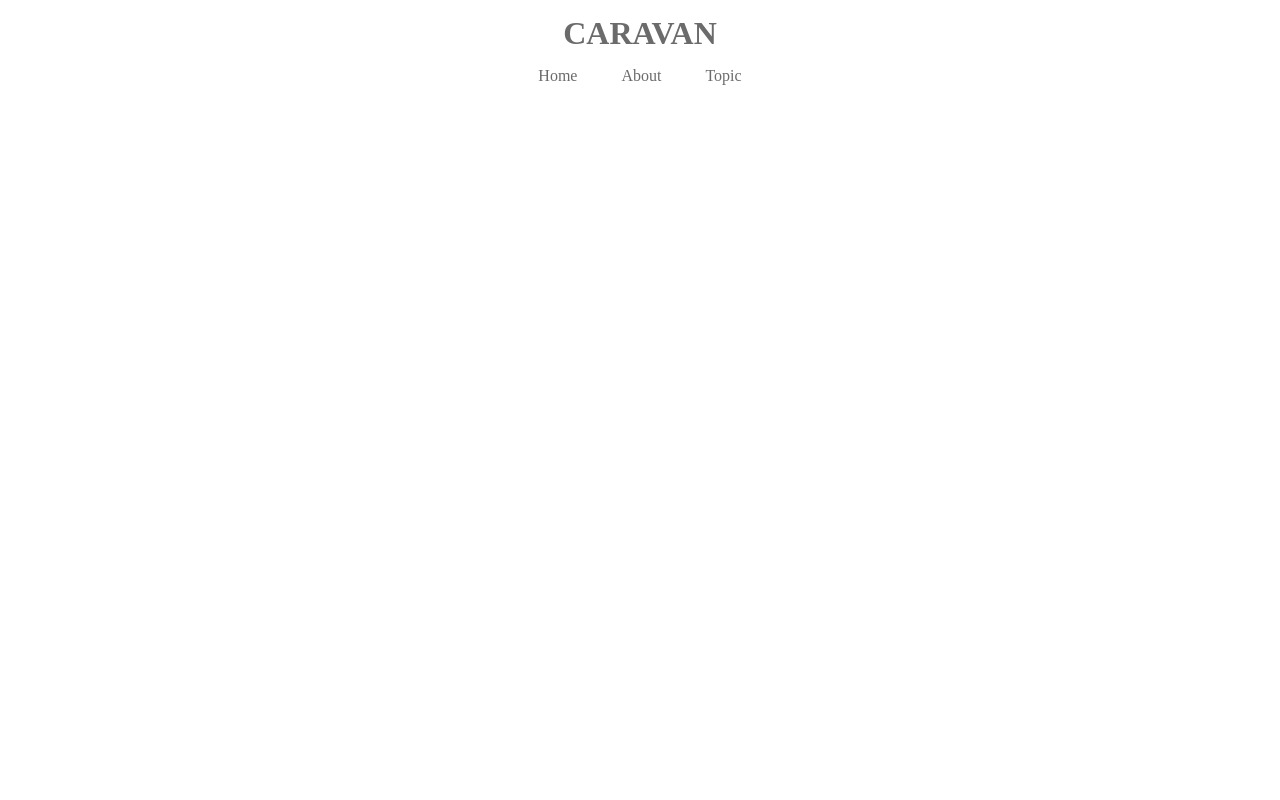
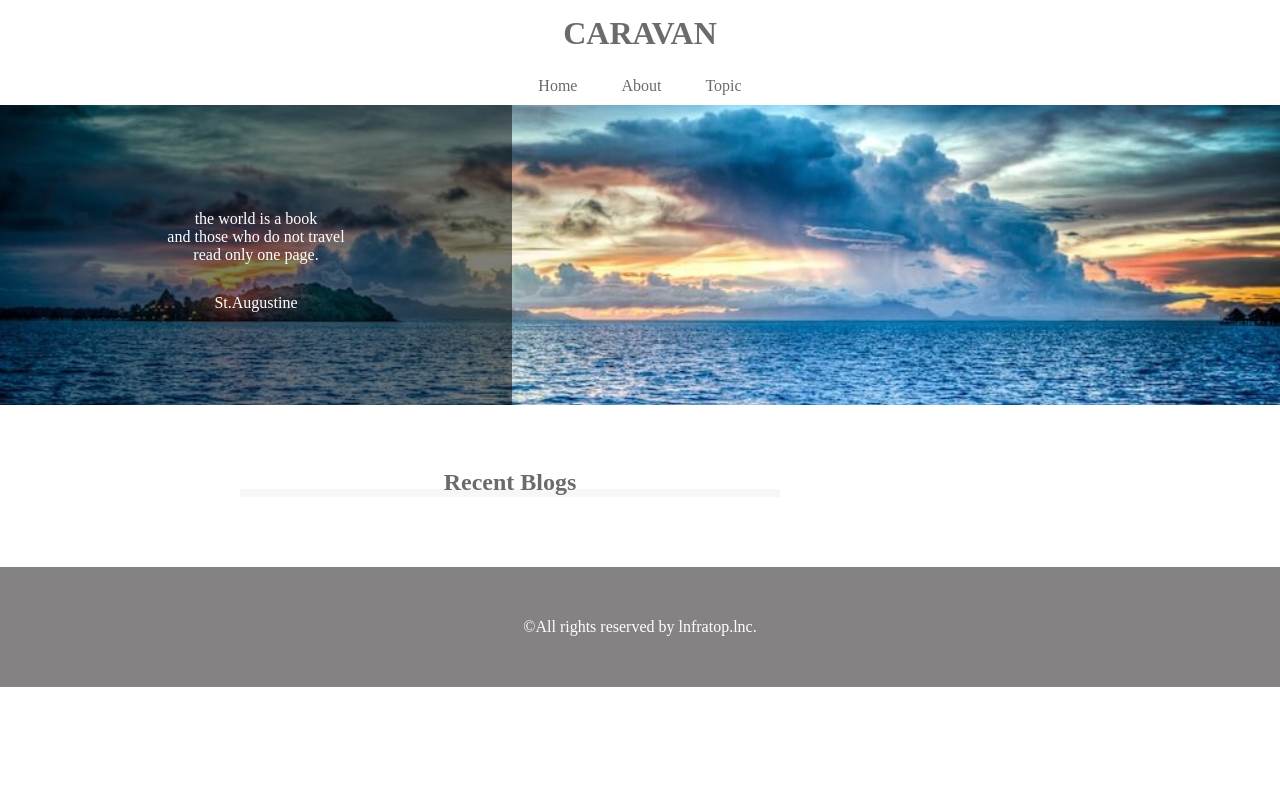
Before and after one commit to oreki3636/caravan, a plain HTML site: page index.html in a window 1280 px wide. Shown: the top 800 px of the page. Drawn offline with Linux system fonts and the light colour scheme.

Commit message:
[Finish]1-6

```diff
--- a/index.html
+++ b/index.html
@@ -27,14 +27,25 @@
       </nav>
 
      <div class="main-visual">
-       <div class="main-visual-content"></div>
+       <div class="main-visual-content">
+       <p class="main-visual-text">
+         the world is a book <br />
+         and those who do not travel <br />
+         read only one page.
+       </p>
+       <p class="main-visual-name">
+         St.Augustine
+       </p>
+       </div>
      </div>
 
 
-     <div class="main">
-       <div class="blog"></div>
+     <main>
+       <section class="blog">
+         <h2 class="blog-heading">Recent Blogs</h2>
+       </section>
        <div class="sidebar"></div>
-     </div>
+     </main>
 
      <footer>
        <p class="footer-text">©All rights reserved by lnfratop.lnc.</p>
--- a/style.css
+++ b/style.css
@@ -24,6 +24,7 @@ a{
 
   .nav-list{
     text-align: center;
+    padding: 10px 0;
     margin: 0 auto;
   }
 
@@ -36,31 +37,52 @@ a{
   .main-visual{
     width: 100%;
     height: 300px;
+    background-image: url(img/mv.jpg);
+    background-size: cover;
+    background-position: center;
 
   }
 
   .main-visual-content{
-    width: 350px;
+    width: 40%;
     height: 300px;
+    background-color: rgba(0,0,0,0.5);
+    text-align: center;
+    padding-top: 105px;
+  }
+
+  .main-visual-text{
+    color: #fff;
 
   }
 
-  .main{
-    width: 840px;
+  .main-visual-name{
+    margin-top:30px;
+    color: #fff;
+  }
+
+  main{
+    width: 800px;
     display: flex;
     justify-content: center;
     margin: 0 auto;
+    padding: 70px 0;
   }
 
   .blog{
-    width: 600px;
-    height: 1400px;
+    width: 540px;
+    margin-right: 30px;
 
   }
 
+  .blog-heading{
+    border-bottom: 8px solid #f7f7f7;
+    text-align: center;
+    line-height: 0.6;
+  }
+
   .sidebar{
-    width: 240px;
-    height: 1400px;
+    width: 230px;
   }
 
   footer{
```
Also changed, not shown: img/mv.jpg (added).
